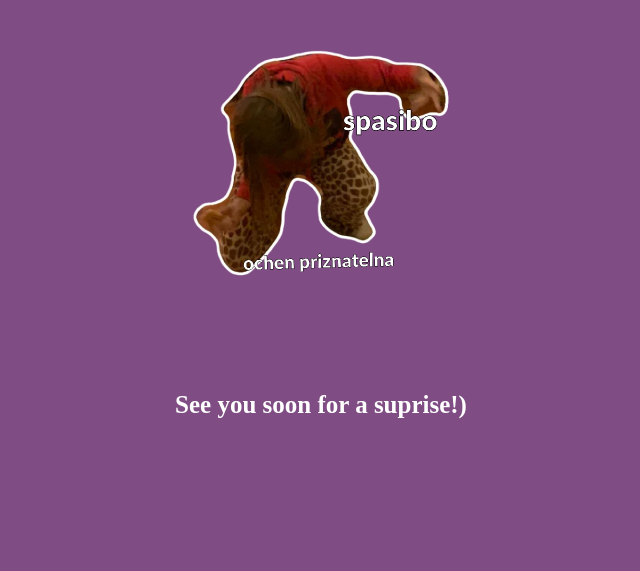
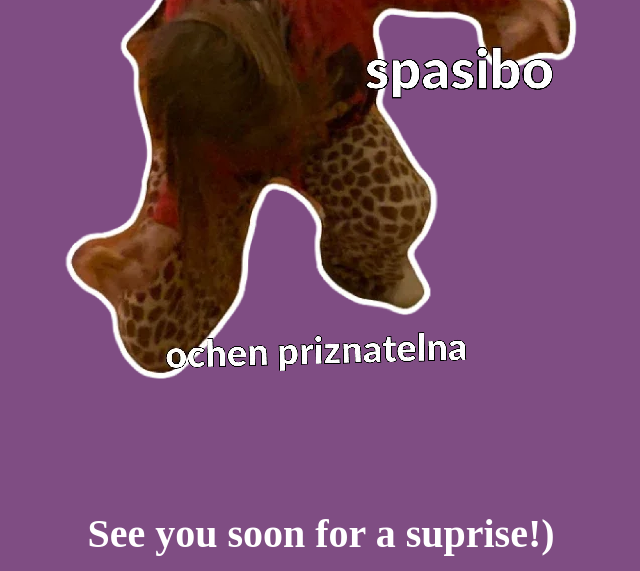
Before and after one commit to Vladokvl/KeriSite, a plain HTML site: page yes.html in a window 1280 px wide. Shown: the part 245-816 px from the top of the page, without its empty margins (319-959 px from the left). Drawn offline with Linux system fonts and the light colour scheme.

Commit message:
sizes fixes

```diff
--- a/style/css/styles.css
+++ b/style/css/styles.css
@@ -88,3 +88,16 @@ body {
     width: 50%; /* Змініть це значення на бажаний розмір ширини */
     height: auto; /* Автоматично обчислює висоту для збереження пропорцій */
 }
+.secImg img{
+    width: 150%; /* Змініть це значення на бажаний розмір ширини */
+    height: auto;
+}
+.text2 {
+    font-family: 'Nunito';
+    font-size: 40px;
+    font-weight: bold;
+    color: white;
+    text-align: center;
+    margin-top: 20px;
+    margin-bottom: 0px;
+}
--- a/yes.html
+++ b/yes.html
@@ -11,9 +11,9 @@
                 <h1 class = "header_text">Yippie!!! </h1>
             </div>
             <div class="gif_container">
-                <img src="./style/images/sticker2.webp" alt="Cute animated illustration">
+                <img src="./style/images/sticker2.webp" alt="Cute animated illustration" style="height: 150%; width: auto;">
             </div>
-            <p class = "text"> See you soon for a suprise!)</p>
+            <p class = "text2"> See you soon for a suprise!)</p>
         </div>
 
     </body>
```
